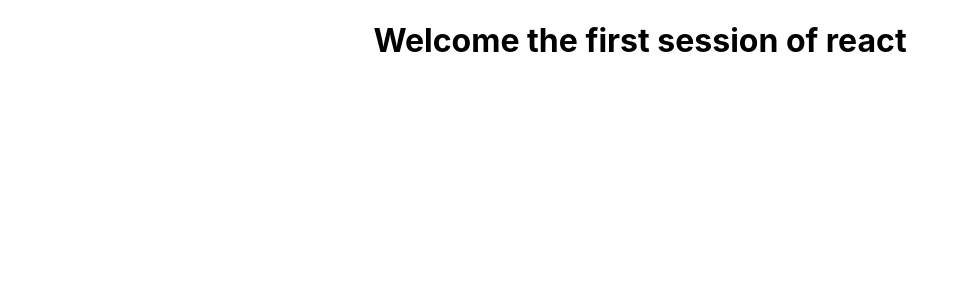
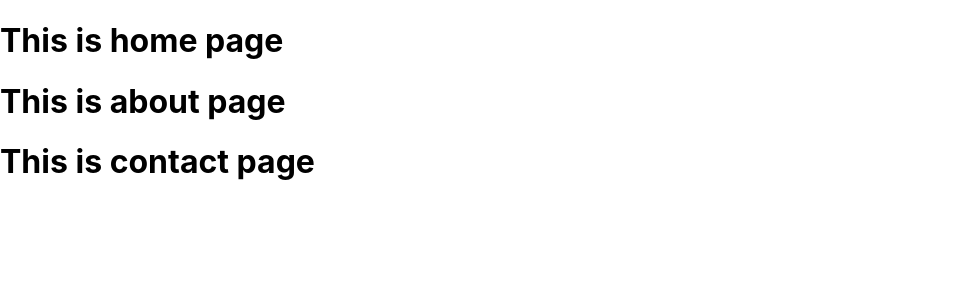
Before and after one commit to Divagarkathiresan/cognizant_DeepSkills_Prep, a React (Create React App) app in the folder myfirstreact/: page / in a window 1280 px wide. Shown: the top 300 px of the page, without its empty margins (0-969 px from the left). Built offline with nearby package versions, Linux system fonts and the light colour scheme.

Commit message:
Exercise : React 2nd Exercise implemented

```diff
--- a/myfirstreact/src/App.js
+++ b/myfirstreact/src/App.js
@@ -1,10 +1,13 @@
-import logo from './logo.svg';
-import './App.css';
-
+import React from 'react';
+import Home from './components/Home';
+import About from './components/About';
+import Contact from './components/Contact';
 function App() {
   return (
     <div className="App">
-     <h1>Welcome the first session of react</h1>
+      <Home />
+      <About />
+      <Contact />
     </div>
   );
 }
--- /dev/null
+++ b/myfirstreact/src/components/About.js
@@ -0,0 +1,13 @@
+import React ,{Component} from "react";
+
+class About extends Component {
+    render(){
+        return(
+            <div>
+                <h1>This is about page</h1>
+            </div>
+        )
+    }
+}
+
+export default About;
--- /dev/null
+++ b/myfirstreact/src/components/Contact.js
@@ -0,0 +1,11 @@
+import React ,{Component} from "react";
+class Contact extends Component {
+    render(){
+        return(
+           <div>
+                <h1>This is contact page</h1>
+            </div>
+        )
+    }
+}
+export default Contact;
--- /dev/null
+++ b/myfirstreact/src/components/Home.js
@@ -0,0 +1,11 @@
+import React ,{Component} from "react";
+class Home extends Component {
+    render(){
+        return(
+           <div>
+                <h1>This is home page</h1>
+            </div>
+        )
+    }
+}
+export default Home;
```
